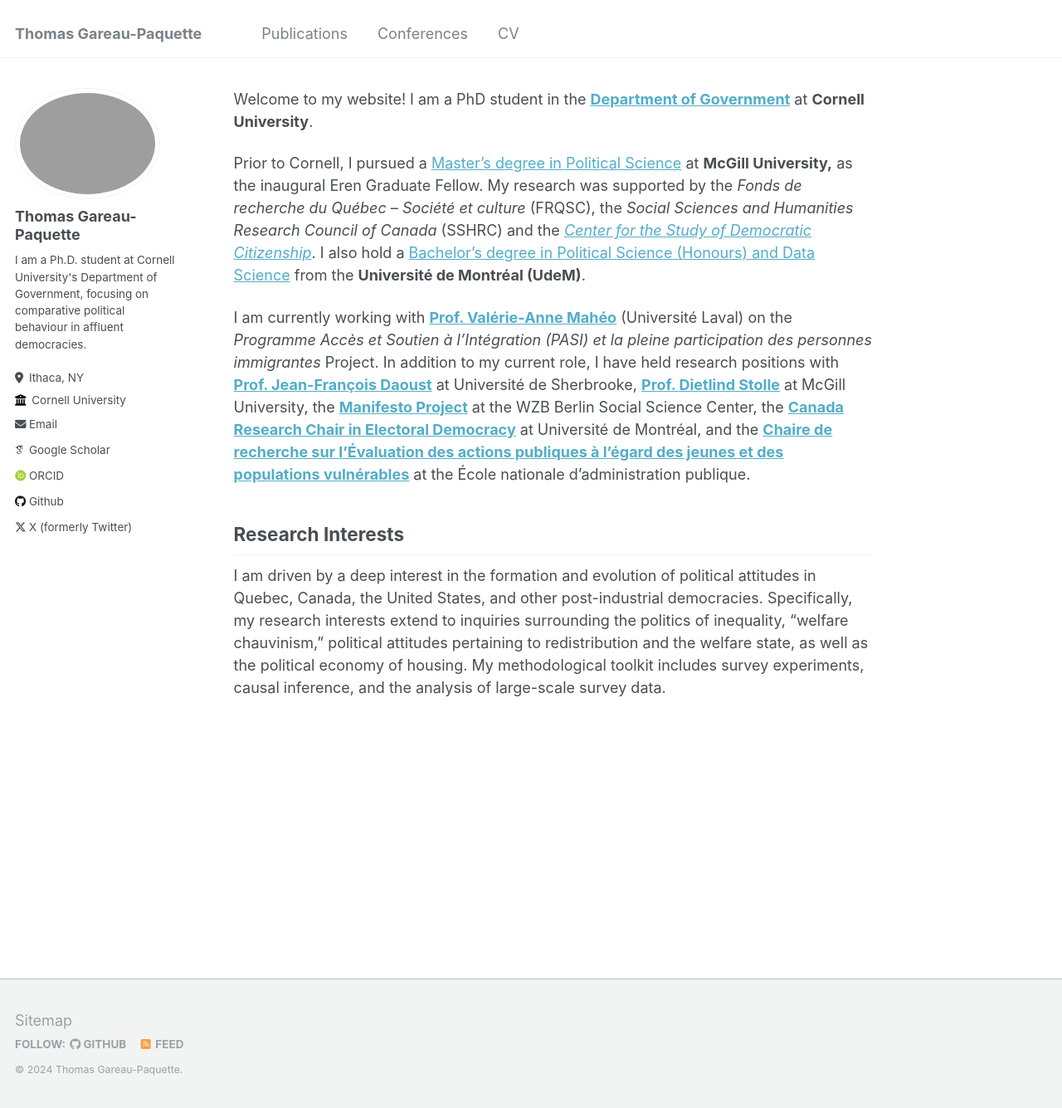
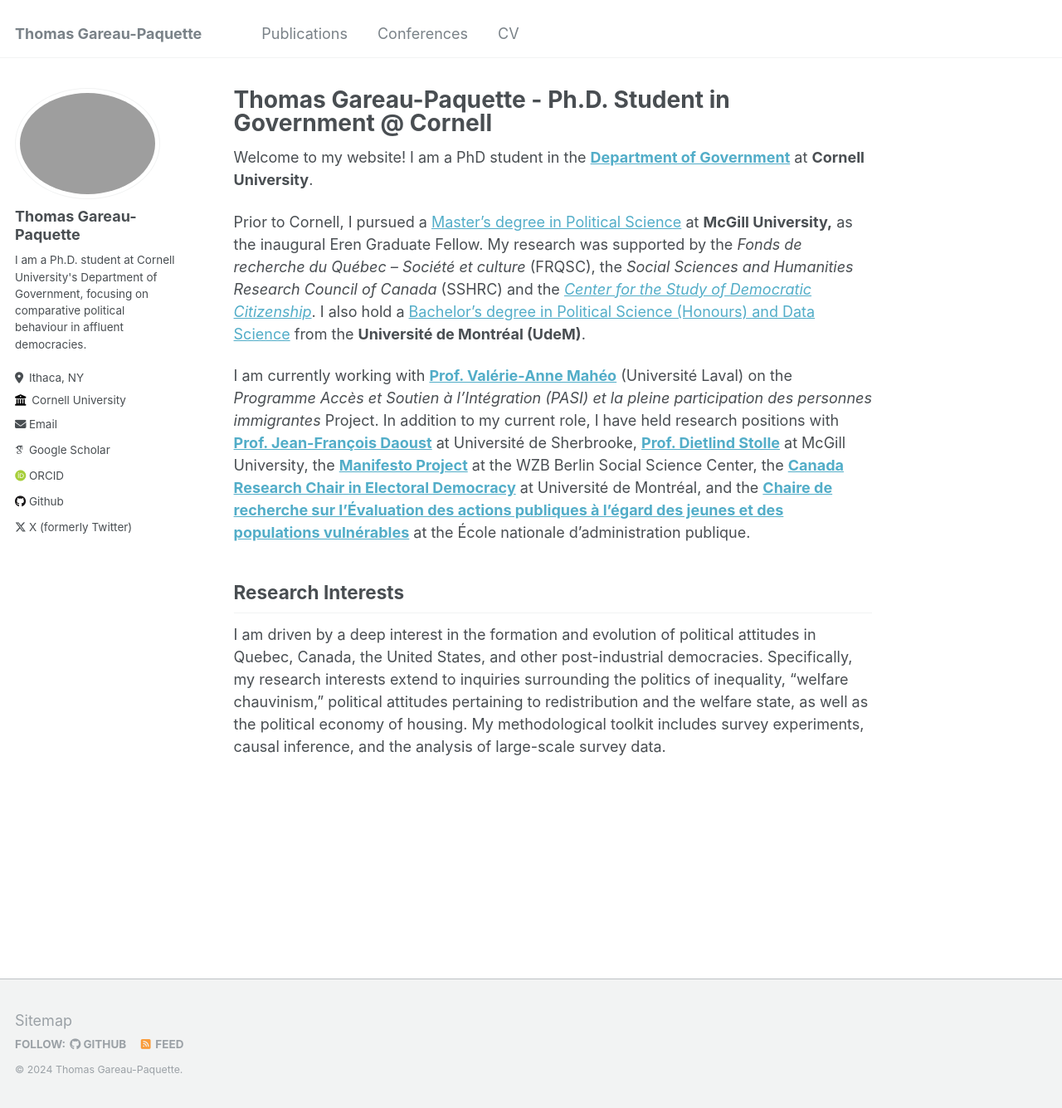
Before and after one commit to ThomasGareau/thomasgareau, a Jekyll site: the page built from _pages/about.md, in a window 1280 px wide and 1335 px high. Shown: the whole window at 83% size. Built offline with Jekyll 4.4.1, drawn with Linux system fonts in a browser that asks for light colours; some web fonts are replaced.

Commit message:
fix page

```diff
--- a/_pages/about.md
+++ b/_pages/about.md
@@ -1,6 +1,6 @@
 ---
 permalink: /
-title: "Thomas Gareau-Paquette \| Ph.D. Student in Government @ Cornell"
+title: "Thomas Gareau-Paquette - Ph.D. Student in Government @ Cornell"
 author_profile: true
 redirect_from:
   - /about/
```
